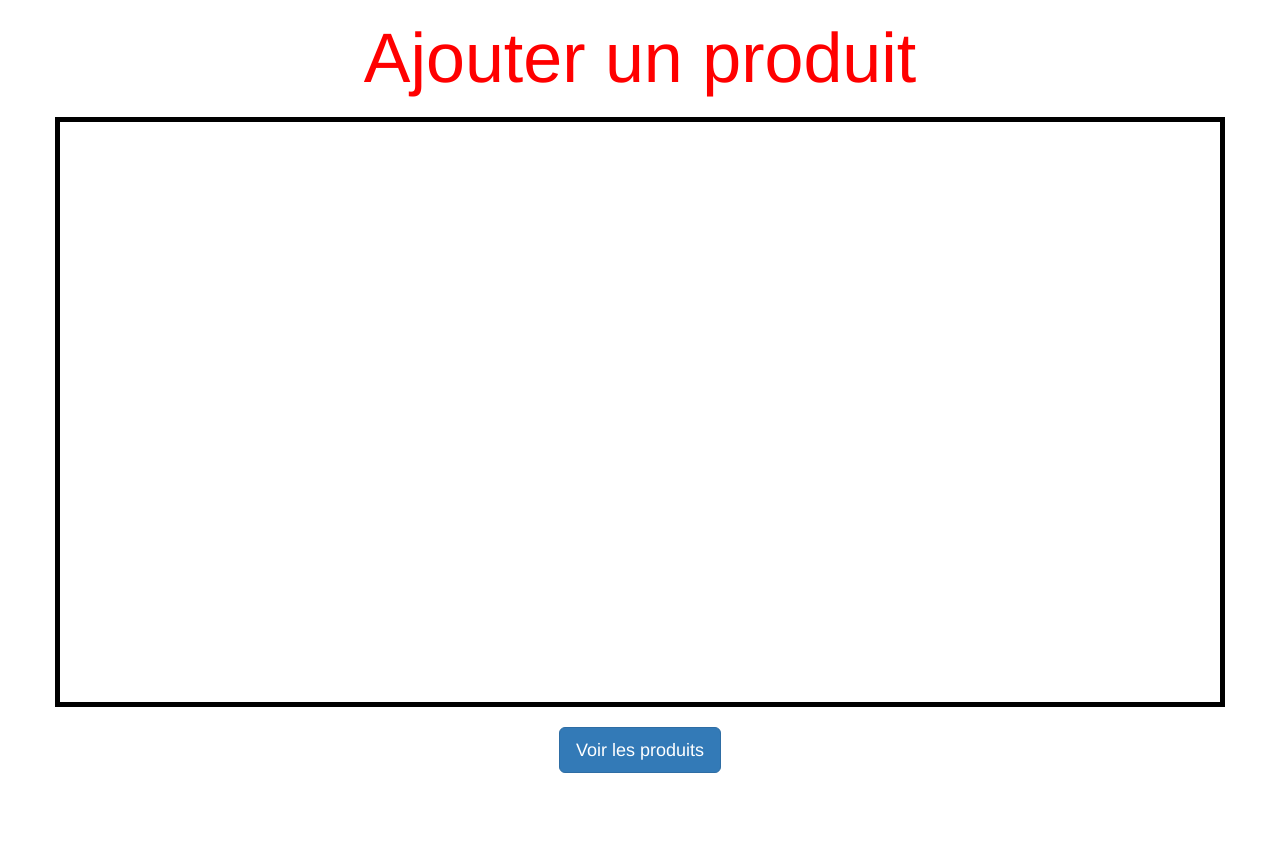
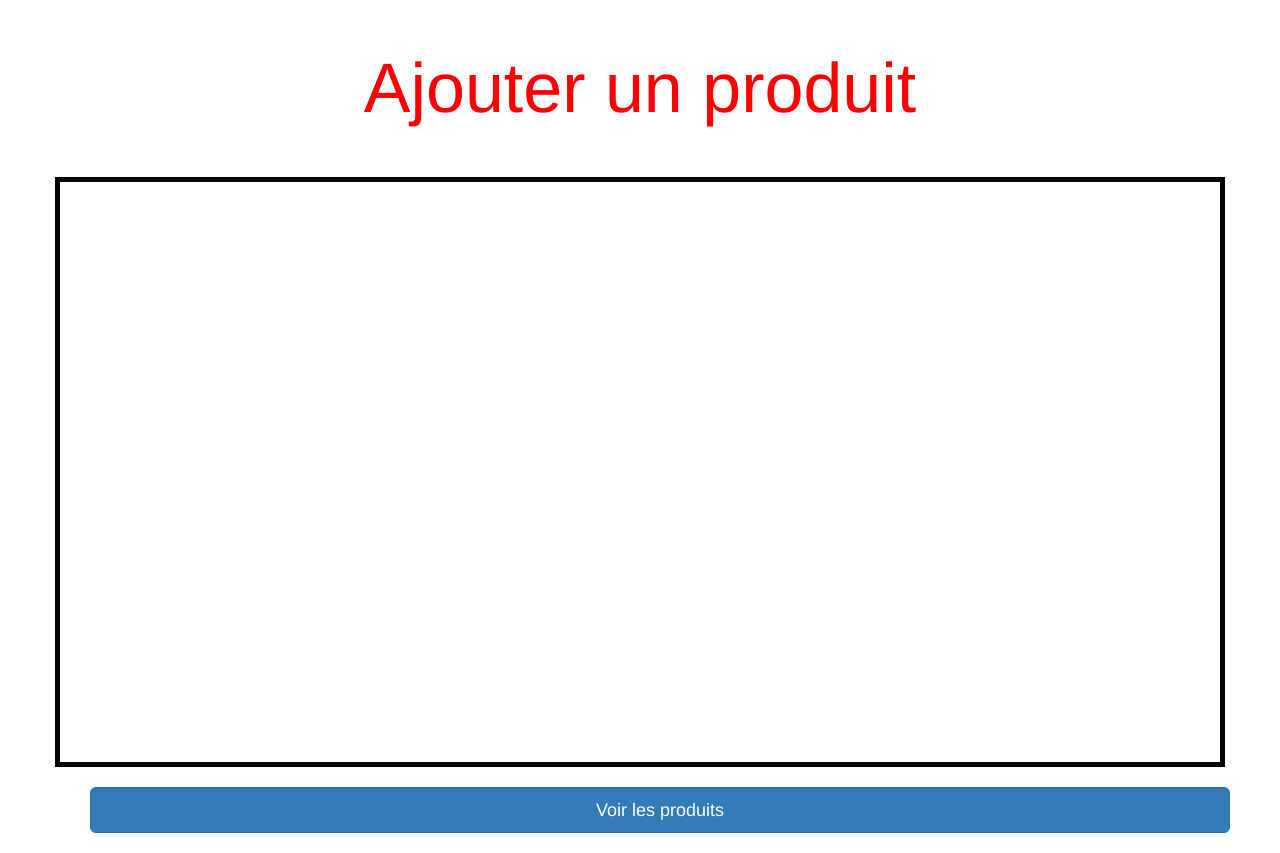
Before and after one commit to yacine199203/inventaire, a Symfony app: template templates/scanner/scanner.html.twig in a window 1280 px wide. Before the commit the page ends 773 px from the top, so only its background shows below. Run offline with Twig, Linux system fonts and the light colour scheme; the template is opened without the code that fills it, so the values that code supplies are empty; some libraries are stand-ins or nearby versions.

Commit message:
ajout button voir les produits au scanner

```diff
--- a/templates/scanner/scanner.html.twig
+++ b/templates/scanner/scanner.html.twig
@@ -14,18 +14,18 @@
             <div class="row px-3">
                 <div class="col-12">
                     <center class="my-5">
-                        <h1 style="color: red; margin: 20px; font-size: 60px" class="titre">Ajouter un produit</h1>
+                        <h1 style="color: red; margin: 50px; font-size: 60px" class="titre">Ajouter un produit</h1>
                     </center>
                 </div>
                 <div class="col-12">
-                <div class="m-5 scan">
+                <div class="m-5 scan" style="border: black solid 5px;">
                 <video class="border border-dark rounded" id="preview" width="100%"></video>
                 </div>
                 </div>
             </div>
             <div class="text-center">
             <a class="retour" href="#" onclick="GoBackWithRefresh();return false;">
-                <button class= " vp btn btn-primary btn-lg">Voir les produits</button>
+                <button style="width: 100%" class= " vp btn btn-primary btn-lg">Voir les produits</button>
             </div>
         </div>
 
```
